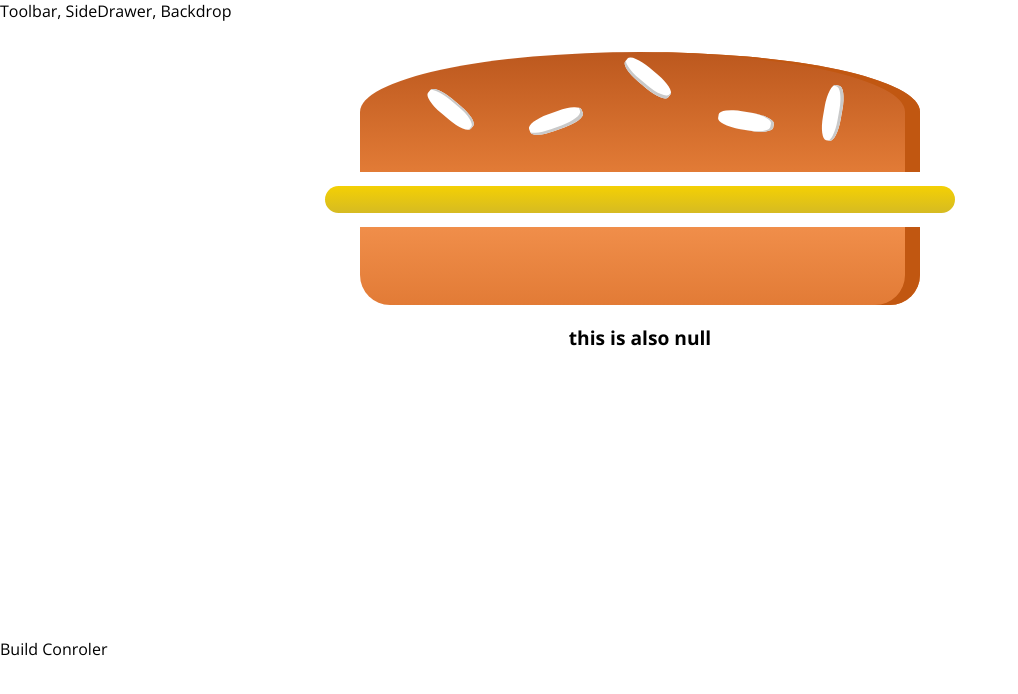
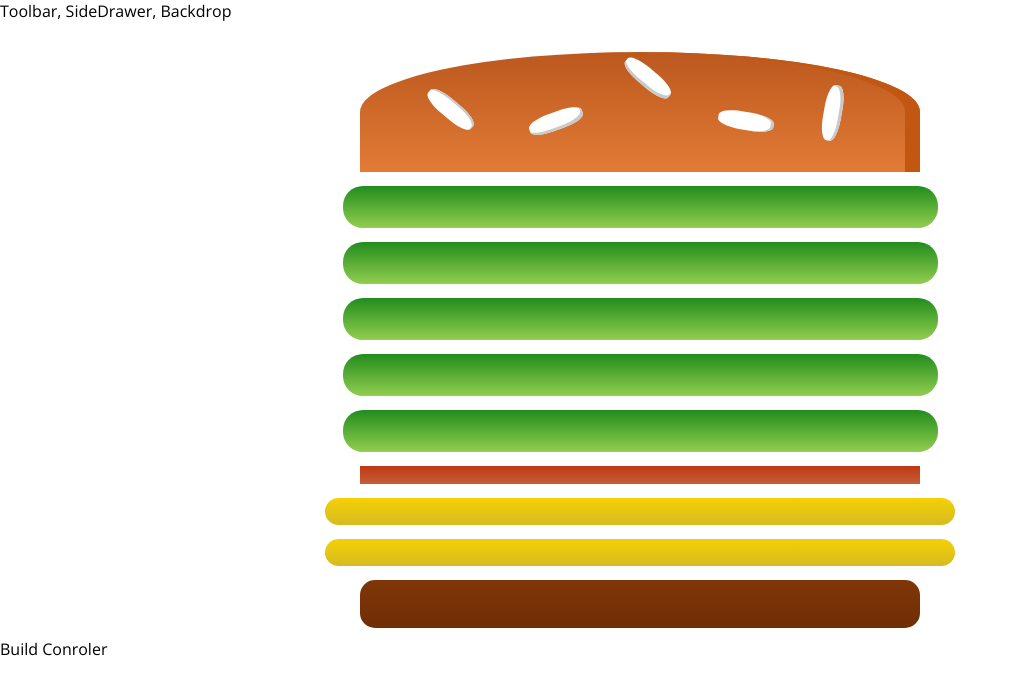
Before and after one commit to Mighty-Fellow/React-Practice, a React app in the folder burger-builder/: page / in a window 1280 px wide. Shown: the top 694 px of the page, without its empty margins (0-1018 px from the left). Built offline with nearby package versions, Linux system fonts and the light colour scheme.

Commit message:
outputing burger ingredient dynamically

```diff
--- a/burger-builder/src/components/Burger/Burger.js
+++ b/burger-builder/src/components/Burger/Burger.js
@@ -3,12 +3,21 @@ import classes from './Burger.css'
 import BurgerIngredient from './BurgerIngredient/BurgerIngredient'
 
 const burger = (props) => {
+
+    const transformIngredient = Object.keys(props.ingredients).map(igkey=>{
+        // here igkey is ingredients key.
+        return [...Array(props.ingredients[igkey])].map((_,i)=>{
+            return <BurgerIngredient key={igkey + i} type={igkey} />;
+        })
+    })
+
     return (
         <div className={classes.Burger}>
             <BurgerIngredient type='bread-top'/>
-            <BurgerIngredient type='cheese'/>
+            {transformIngredient}
             <BurgerIngredient type='bread-bottom'/>
-            <p>this is also null</p>
+
+
         </div>
     );
 };
--- a/burger-builder/src/containers/BurgerBuilder/BurgerBuilder.js
+++ b/burger-builder/src/containers/BurgerBuilder/BurgerBuilder.js
@@ -4,11 +4,25 @@ import Aux from '../../hoc/Auxi'
 import Burger from '../../components/Burger/Burger'
 
 class BurgerBuilder extends Component {
+    // constructor (props){
+    //     super(props);
+    //     this.state = {...}
+    // }
+
+    state = {
+        ingredients : {
+            salad:5,
+            bacon:1,
+            cheese:2,
+            meat:2
+        }
+    }
+
     render() {
         return (
 
             <Aux>
-                <Burger/>
+                <Burger ingredients={this.state.ingredients}/>
                 <div>Build Conroler</div>
             </Aux>
 
```
